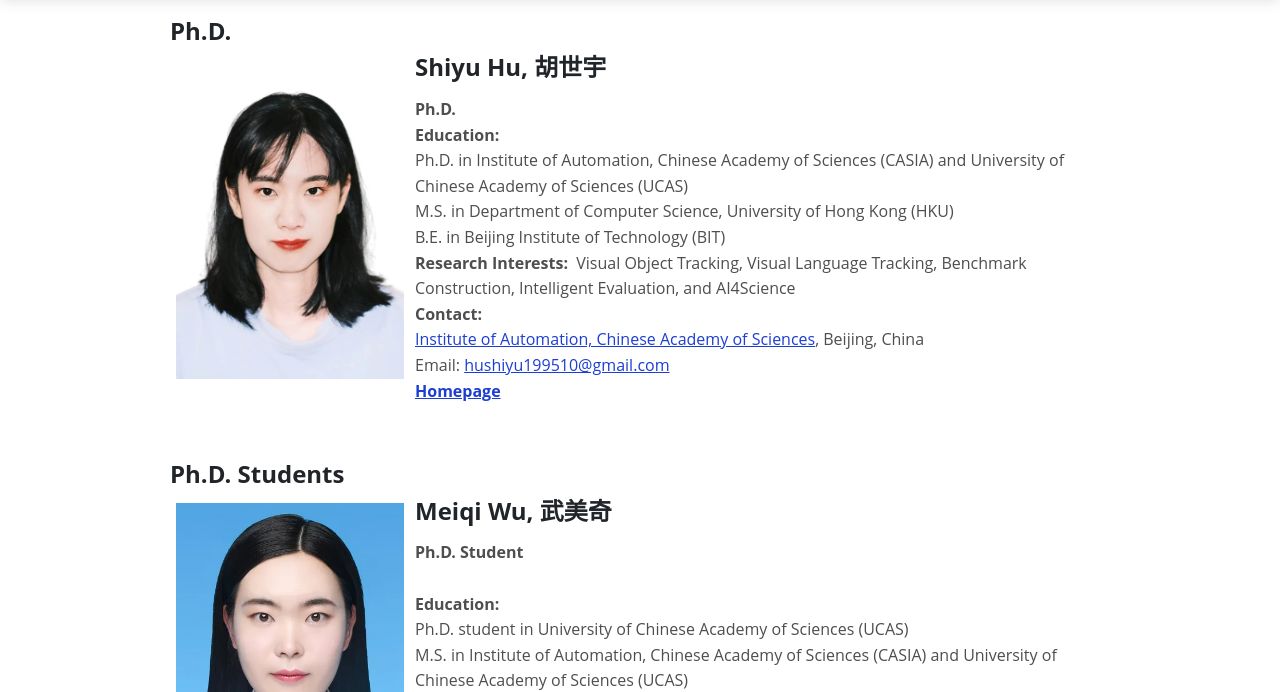
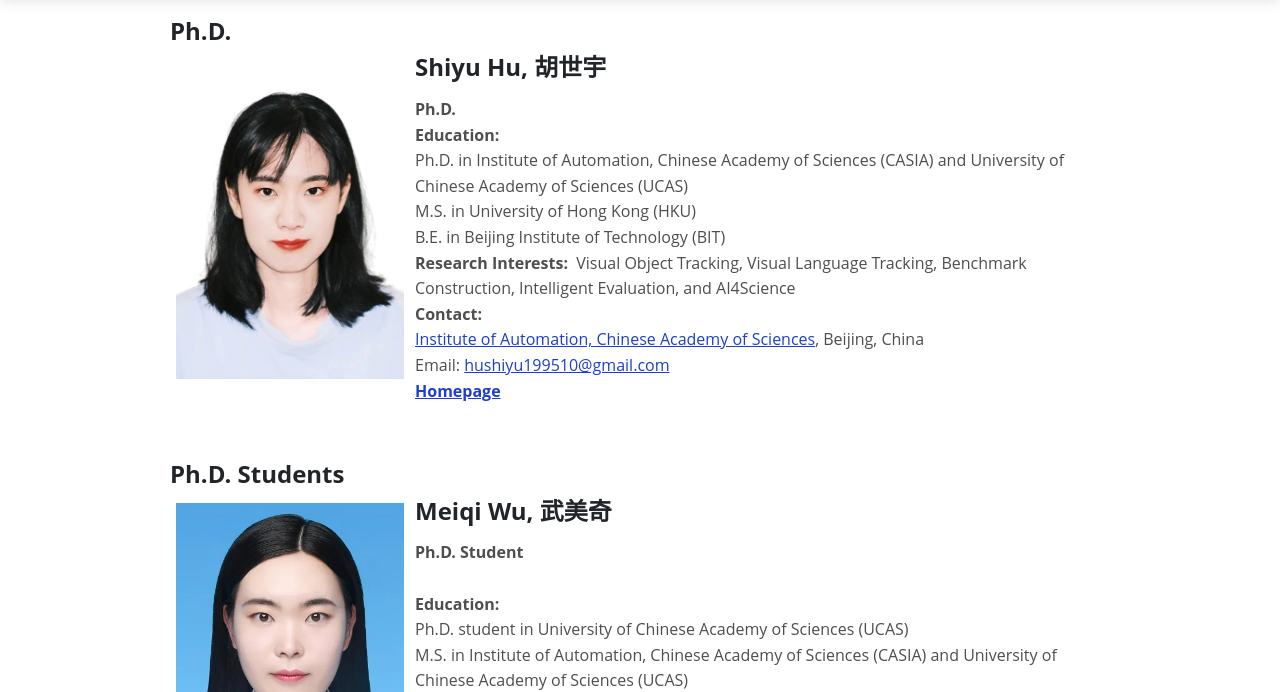
Before and after one commit to Xuchen-Li/VIIG, a plain HTML site: page people.html in a window 1280 px wide. Shown: the part 83-775 px from the top of the page. Drawn offline with nearby package versions, Linux system fonts and the light colour scheme.

Commit message:
update people.html.
Signed-off-by: Xuchen-Li <lixuchen2024@ia.ac.cn>

```diff
--- a/people.html
+++ b/people.html
@@ -213,7 +213,7 @@
                 <strong style="font-weight: bold;">Education:</strong><br>Ph.D. in Institute of
                 Automation, Chinese Academy of Sciences (CASIA) and University of Chinese Academy of Sciences
                 (UCAS)<br>
-                M.S. in Department of Computer Science, University of Hong Kong (HKU)<br>
+                M.S. in University of Hong Kong (HKU)<br>
                 B.E. in Beijing Institute of Technology (BIT)<br>
                 <strong style="font-weight: bold;">Research Interests:<span>&nbsp;</span></strong> Visual Object
                 Tracking, Visual Language Tracking, Benchmark Construction, Intelligent Evaluation, and
```
